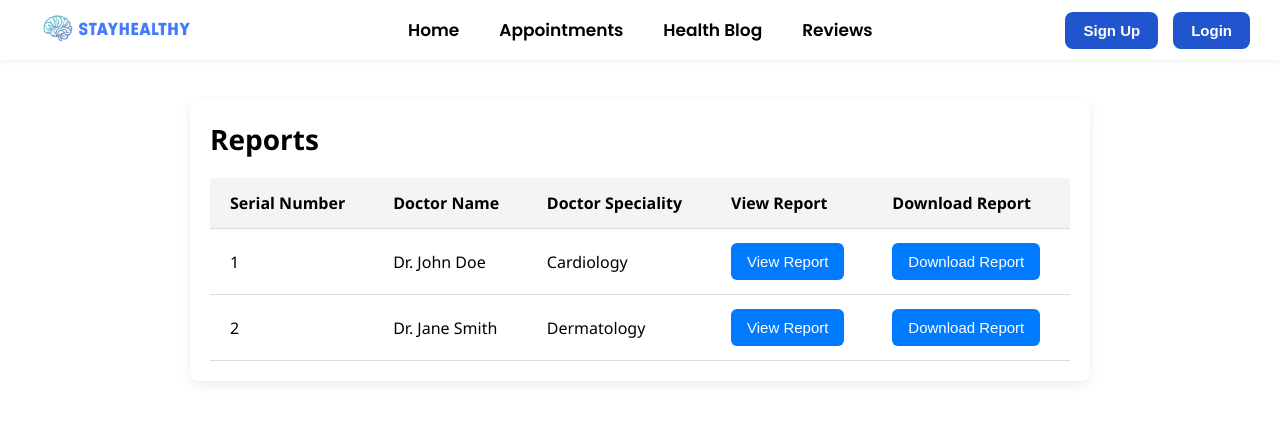
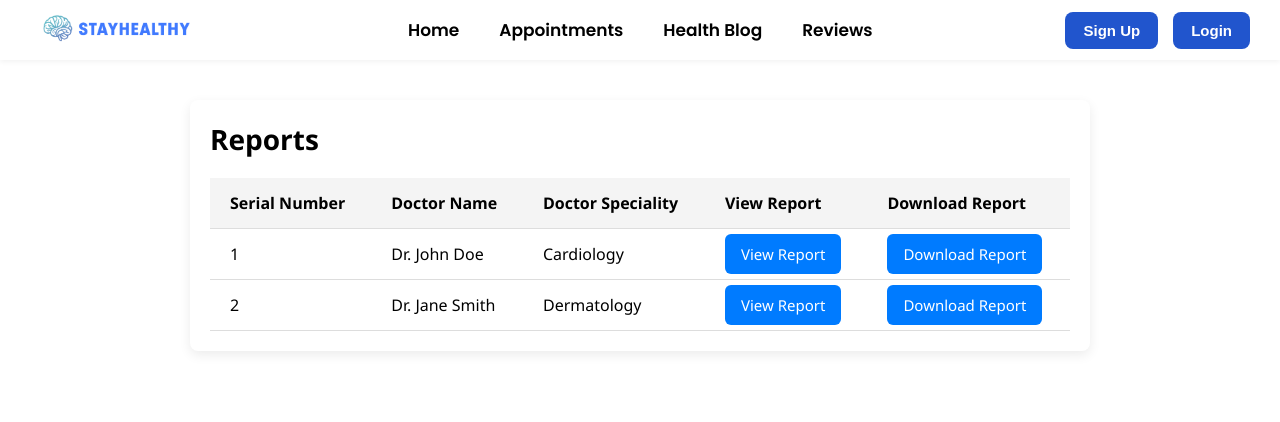
Before and after one commit to NourSafta/stayhealthy-react, a React (Create React App) app: page /reports in a window 1280 px wide. Shown: the top 422 px of the page. Built offline with nearby package versions, Linux system fonts and the light colour scheme.

Commit message:
Add view and download report functionality in ReportsLayout

```diff
--- a/src/Components/ReportsLayout/ReportsLayout.js
+++ b/src/Components/ReportsLayout/ReportsLayout.js
@@ -35,10 +35,23 @@ const ReportsLayout = () => {
               <td>{report.doctorName}</td>
               <td>{report.specialty}</td>
               <td>
-                <button className="view-btn">View Report</button>
+                <a
+                  href={`${process.env.PUBLIC_URL}/patient_report.pdf`}
+                  target="_blank"
+                  rel="noopener noreferrer"
+                  className="view-btn"
+                >
+                  View Report
+                </a>
               </td>
               <td>
-                <button className="download-btn">Download Report</button>
+                <a
+                  href={`${process.env.PUBLIC_URL}/patient_report.pdf`}
+                  download
+                  className="download-btn"
+                >
+                  Download Report
+                </a>
               </td>
             </tr>
           ))}
```
Also changed, not shown: 1 other file (tests, documents, lock files or other folders).
